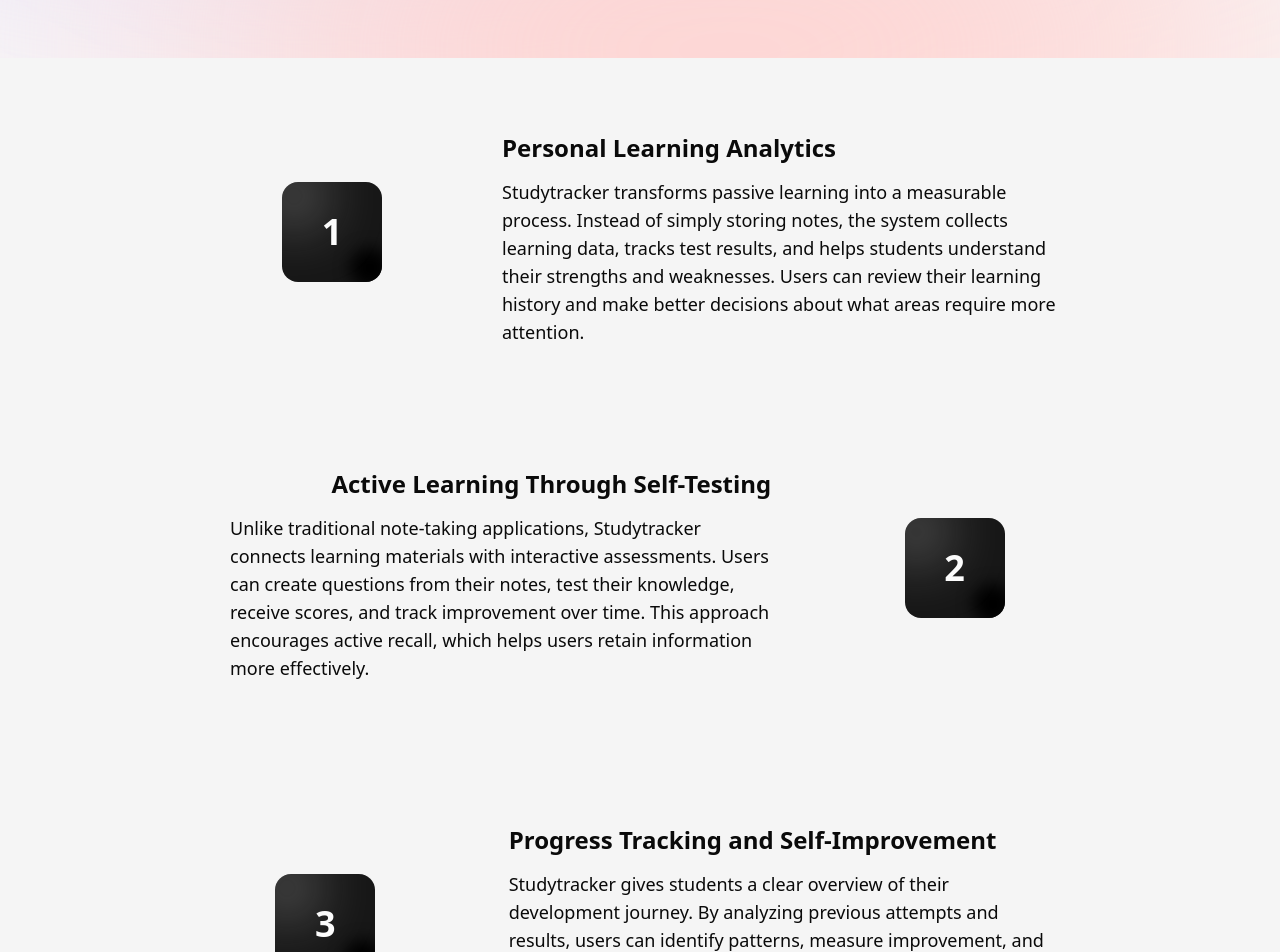
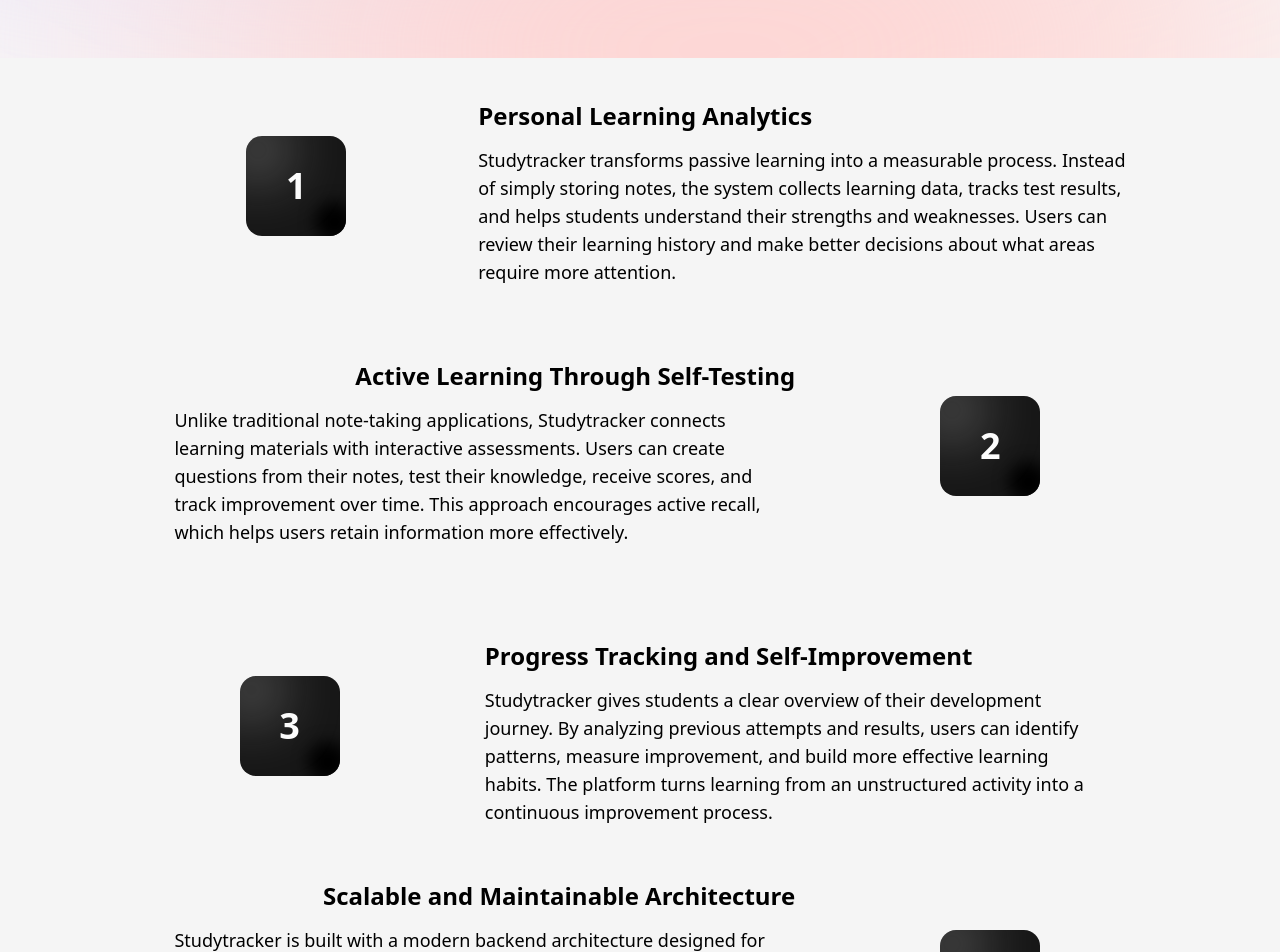
Before and after one commit to alex0109/Studytracker, a Next.js app in the folder client/: page / in a window 1280 px wide. Shown: the part 680-1632 px from the top of the page. Built offline with nearby package versions, Linux system fonts and the light colour scheme; no server answers.

Commit message:
feat: ui fixes

```diff
--- a/client/app/(client)/(home)/ui/Bulletpoints/bullet.tsx
+++ b/client/app/(client)/(home)/ui/Bulletpoints/bullet.tsx
@@ -10,7 +10,7 @@
       <div
         className="bg-[#c9c9c9] relative bottom-9 z-999 right-2 h-10 w-5
           rounded-full blur-[2rem] sm:w-275 dark:bg-[#946263]"
-      ></div>
+      />
       {children}
       <div
         className="bg-[#000000] relative top-9
--- a/client/app/(client)/(home)/ui/Bulletpoints/bulletpoints.tsx
+++ b/client/app/(client)/(home)/ui/Bulletpoints/bulletpoints.tsx
@@ -1,23 +1,25 @@
-import { ContainerColumn, ContainerRow, Title, Subtitle } from "@/shared/ui";
+import { Title } from "@/shared/ui";
 import { Bullet } from "./bullet";
 
 export const Bulletpoints = () => {
   return (
-    <div className="flex justify-center items-center w-full h-full bg-neutral-100 dark:bg-neutral-800">
-      <ContainerColumn blockStyles="flex w-[80%] justify-center items-center">
-        {/* <h1>ST Advantages</h1> */}
-        <ContainerRow blockStyles="justify-between">
-          <div className="flex w-full flex-1 justify-center items-center">
+    <div className="flex justify-center items-center w-full h-full lg:bg-neutral-100 bg-neutral-900 p-2 mb-5">
+      <div className="flex flex-col w-[80%] justify-center items-center">
+        <div className="flex justify-between items-center">
+          <div className="lg:flex hidden w-full flex-1 justify-center items-center">
             <Bullet>
               <span className="font-bold text-4xl">1</span>
             </Bullet>
           </div>
           <div className="flex-2 w-full p-5">
             <div className="flex justify-start">
-              <Title text="Personal Learning Analytics" />
+              <Title
+                textStyles="lg:text-black text-neutral-100"
+                text="Personal Learning Analytics"
+              />
             </div>
             <div>
-              <p className="text-lg">
+              <p className="text-lg lg:text-black text-neutral-300">
                 Studytracker transforms passive learning into a measurable
                 process. Instead of simply storing notes, the system collects
                 learning data, tracks test results, and helps students
@@ -27,14 +29,17 @@
               </p>
             </div>
           </div>
-        </ContainerRow>
-        <ContainerRow blockStyles="justify-between">
+        </div>
+        <div className="flex justify-between items-center">
           <div className="flex-2 p-10">
             <div className="flex justify-end">
-              <Title text="Active Learning Through Self-Testing" />
+              <Title
+                textStyles="lg:text-black text-neutral-100"
+                text="Active Learning Through Self-Testing"
+              />
             </div>
             <div>
-              <p className="text-lg">
+              <p className="text-lg lg:text-black text-neutral-300">
                 Unlike traditional note-taking applications, Studytracker
                 connects learning materials with interactive assessments. Users
                 can create questions from their notes, test their knowledge,
@@ -44,24 +49,27 @@
               </p>
             </div>
           </div>
-          <div className="flex w-full flex-1 justify-center items-center">
+          <div className="lg:flex hidden w-full flex-1 justify-center items-center">
             <Bullet>
               <span className="font-bold text-4xl">2</span>
             </Bullet>
           </div>
-        </ContainerRow>
-        <ContainerRow blockStyles="justify-between">
-          <div className="flex w-full flex-1 justify-center items-center">
+        </div>
+        <div className="flex justify-between items-center">
+          <div className="lg:flex hidden w-full flex-1 justify-center items-center">
             <Bullet>
               <span className="font-bold text-4xl">3</span>
             </Bullet>
           </div>
           <div className="flex-2 p-10">
             <div className="flex justify-start">
-              <Title text="Progress Tracking and Self-Improvement" />
+              <Title
+                textStyles="lg:text-black text-neutral-100"
+                text="Progress Tracking and Self-Improvement"
+              />
             </div>
             <div>
-              <p className="text-lg">
+              <p className="text-lg lg:text-black text-neutral-300">
                 Studytracker gives students a clear overview of their
                 development journey. By analyzing previous attempts and results,
                 users can identify patterns, measure improvement, and build more
@@ -70,14 +78,17 @@
               </p>
             </div>
           </div>
-        </ContainerRow>
-        <ContainerRow blockStyles="justify-between">
+        </div>
+        <div className="flex justify-between items-center">
           <div className="flex-2 px-10">
             <div className="flex justify-end">
-              <Title text="Scalable and Maintainable Architecture" />
+              <Title
+                textStyles="lg:text-black text-neutral-100"
+                text="Scalable and Maintainable Architecture"
+              />
             </div>
             <div>
-              <p className="text-lg">
+              <p className="text-lg lg:text-black text-neutral-300">
                 Studytracker is built with a modern backend architecture
                 designed for long-term growth and reliability. Clean
                 Architecture principles, separation of responsibilities, and
@@ -88,13 +99,13 @@
               </p>
             </div>
           </div>
-          <div className="flex w-full flex-1 justify-center items-center">
+          <div className="lg:flex hidden w-full flex-1 justify-center items-center">
             <Bullet>
               <span className="font-bold text-4xl">4</span>
             </Bullet>
           </div>
-        </ContainerRow>
-      </ContainerColumn>
+        </div>
+      </div>
     </div>
   );
 };
--- a/client/app/(client)/materials/[materialId]/attempt/[attemptId]/results/results-page-client.tsx
+++ b/client/app/(client)/materials/[materialId]/attempt/[attemptId]/results/results-page-client.tsx
@@ -23,7 +23,7 @@
   }
 
   return (
-    <div className="flex flex-col justify-center items-center">
+    <div className="flex flex-col w-full justify-center items-center">
       <BlockColumn>
         <Title text="RESULTS" />
       </BlockColumn>
--- a/client/shared/ui/Footer/footer.tsx
+++ b/client/shared/ui/Footer/footer.tsx
@@ -4,7 +4,7 @@
 
 export const Footer: FC = () => {
   return (
-    <footer className="py-30 px-4 text-center text-gray-200 bg-neutral-800">
+    <footer className="py-30 px-4 mt-10 text-center text-gray-200 bg-neutral-800">
       <small className="mb-2 block text-sm">
         &copy; 2026 Oleksii Slipokurov. All rights reserved.
       </small>
--- a/client/widgets/AttemptsContent/ui/AttemptsContent/attempts-content.tsx
+++ b/client/widgets/AttemptsContent/ui/AttemptsContent/attempts-content.tsx
@@ -34,19 +34,19 @@
     <>
       {attempts?.map((item) => (
         <BlockColumn key={item.id}>
-          <div className="flex w-full justify-between items-center">
+          <div className="flex lg:flex-row flex-col w-full justify-between items-center gap-3">
             <div className="flex flex-col w-full flex-1 justify-start">
-              <div className="flex w-full justify-start">
+              <div className="flex w-full lg:justify-start justify-center items-center gap-3">
                 <Title text={`Attempt - ${item.id.split("-")[0]}`} />
               </div>
-              <div>
-                <p>
-                  Finished: {moment(item.finishedAt).format("DD MMMM yy")} (
+              <div className="flex w-full lg:justify-start justify-center items-center">
+                <p className="text-neutral-500">
+                  {moment(item.finishedAt).format("DD MMMM yy")} (
                   {moment(item.finishedAt).format("HH:mm:ss")})
                 </p>
               </div>
             </div>
-            <div className="flex flex-1 w-full justify-center items-center gap-5">
+            <div className="flex lg:flex-row flex-col flex-1 w-full lg:justify-center justify-center items-center gap-5">
               <div>
                 <Subtitle text={`SCORE: ${item.score}`} />
               </div>
--- a/client/widgets/MaterialContent/ui/MaterialContent/material-content.tsx
+++ b/client/widgets/MaterialContent/ui/MaterialContent/material-content.tsx
@@ -25,7 +25,7 @@
   status,
 }) => {
   return (
-    <BlockColumn blockStyles="p-[70px] items-start">
+    <BlockColumn blockStyles="lg:p-[70px] p-3 items-start">
       <MaterialLink id={id} link={link} />
       <MaterialTextContent id={id} content={content} />
       <MaterialTags materialId={id} materialTags={tags} />
--- a/client/widgets/QuestionsContent/ui/QuestionsContent/questions-content.tsx
+++ b/client/widgets/QuestionsContent/ui/QuestionsContent/questions-content.tsx
@@ -59,7 +59,7 @@
   };
 
   return (
-    <BlockColumn blockStyles="p-[70px] items-start">
+    <BlockColumn blockStyles="lg:p-[70px] p-3 items-start">
       <div className="w-full flex lg:flex-row flex-col gap-5 justify-between items-center mb-5">
         {questionInterface.map((item) => (
           <Button
```
